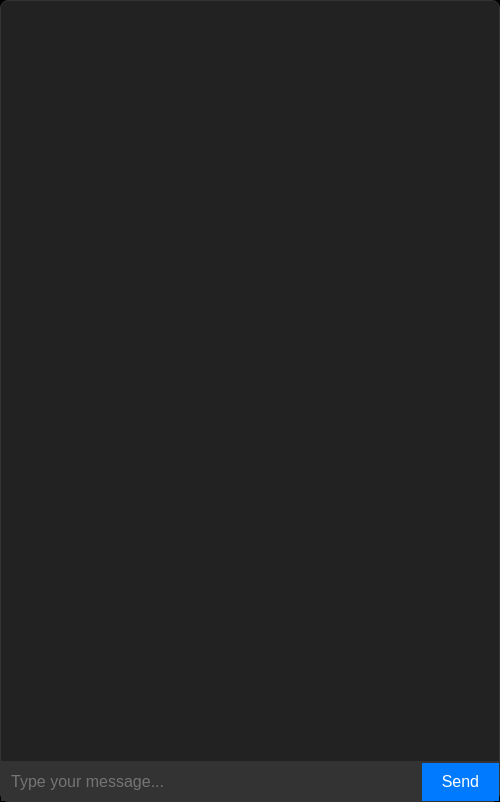
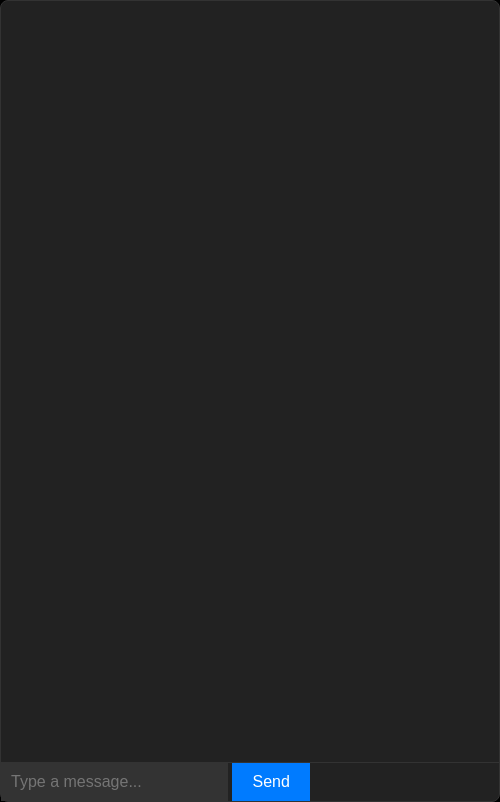
Before and after one commit to mahaveergurjar/Chatbot, an Electron app: page index.html in a window 500 px wide. Drawn offline with Linux system fonts and the light colour scheme.

Commit message:
Update index.html

```diff
--- a/index.html
+++ b/index.html
@@ -8,9 +8,9 @@
   </head>
   <body>
     <div id="chat-container">
-      <div id="chat"></div>
-      <div id="input-container">
-        <input type="text" id="input" placeholder="Type your message..." />
+      <div id="chat" class="chat"></div>
+      <div class="input-container">
+        <input type="text" id="input" placeholder="Type a message..." />
         <button id="send-button">Send</button>
       </div>
     </div>
```
